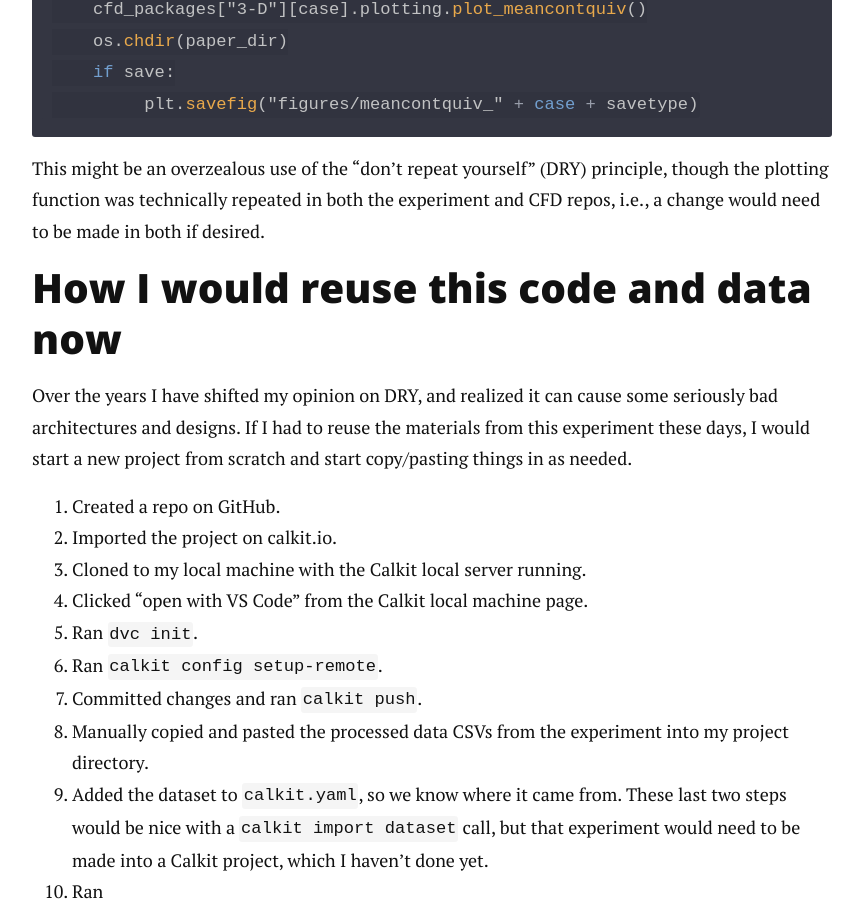
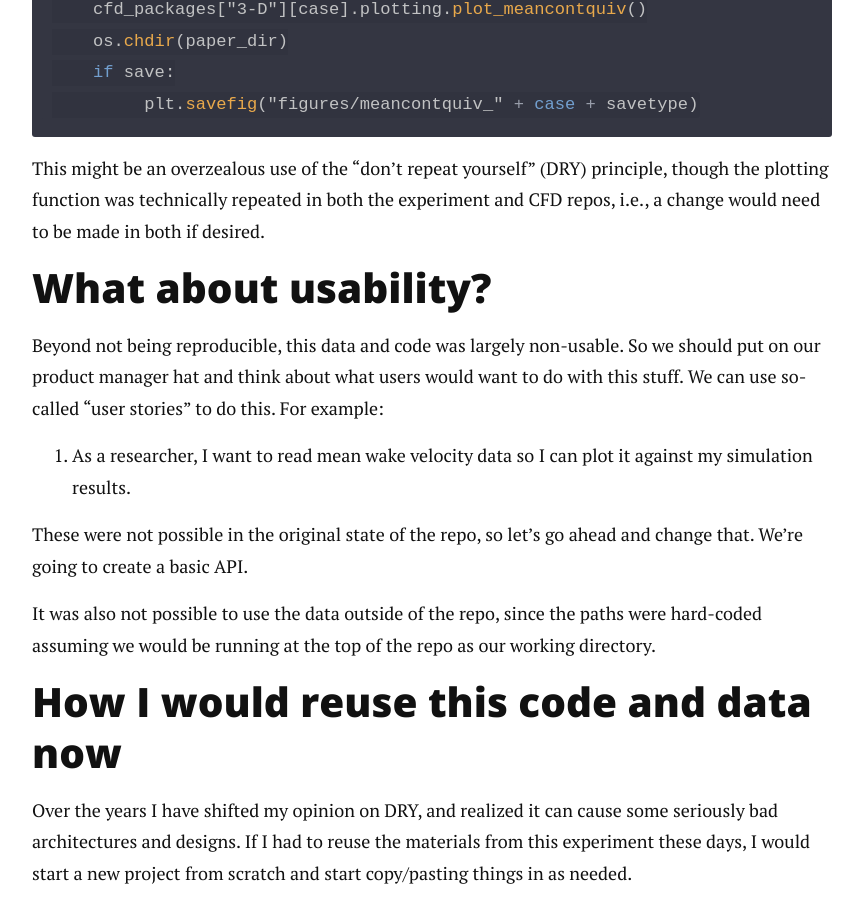
Before and after one commit to petebachant/petebachant.github.io, a Jekyll site: the page built from _posts/2024-12-03-failed-to-repro.markdown, in a window 1280 px wide and 900 px high, scrolled down 12885 px. Shown: the whole window, without its empty margins (208-1071 px from the left). Built offline with Jekyll 4.4.1, drawn with Linux system fonts in a browser that asks for light colours; nearby versions of some CDN libraries; comment, search, counter and statistics services are not loaded; some of the changed text lies outside the part shown.

Commit message:
Add to repro fail post

````diff
--- a/_posts/2024-12-03-failed-to-repro.markdown
+++ b/_posts/2024-12-03-failed-to-repro.markdown
@@ -388,6 +388,26 @@
 though the plotting function was technically repeated in both the experiment
 and CFD repos, i.e., a change would need to be made in both if desired.
 
+## What about usability?
+
+Beyond not being reproducible,
+this data and code was largely non-usable.
+So we should put on our product manager hat and think about
+what users would want to do with this stuff.
+We can use so-called "user stories" to do this.
+For example:
+
+1. As a researcher, I want to read mean wake velocity data so I can plot it
+   against my simulation results.
+
+These were not possible in the original state of the repo,
+so let's go ahead and change that.
+We're going to create a basic API.
+
+It was also not possible to use the data outside of the repo,
+since the paths were hard-coded assuming we would be running at the top
+of the repo as our working directory.
+
 ## How I would reuse this code and data now
 
 Over the years I have shifted my opinion on DRY,
@@ -435,6 +455,23 @@
 1. Added figures to `calkit.yaml` for each of these.
 1. Ran the pipeline, committed and pushed everything to the cloud.
 
+## Improving the reusability of this experimental data
+
+I created a new project assuming I was going to try to reuse the
+RVAT-Re-dep data to validate a simulation.
+
+Make this a RVAT-Re-dep an installable Python package:
+
+```sh
+calkit new python-package unh_rvat_re_dep
+```
+
+This creates a `pyproject.toml` file and adds the package to the
+`software.packages` section in `calkit.yaml`.
+
+
+
+
 ## Conclusions and final thoughts
 
 Reproducibility is not the same thing as reusability.
````
